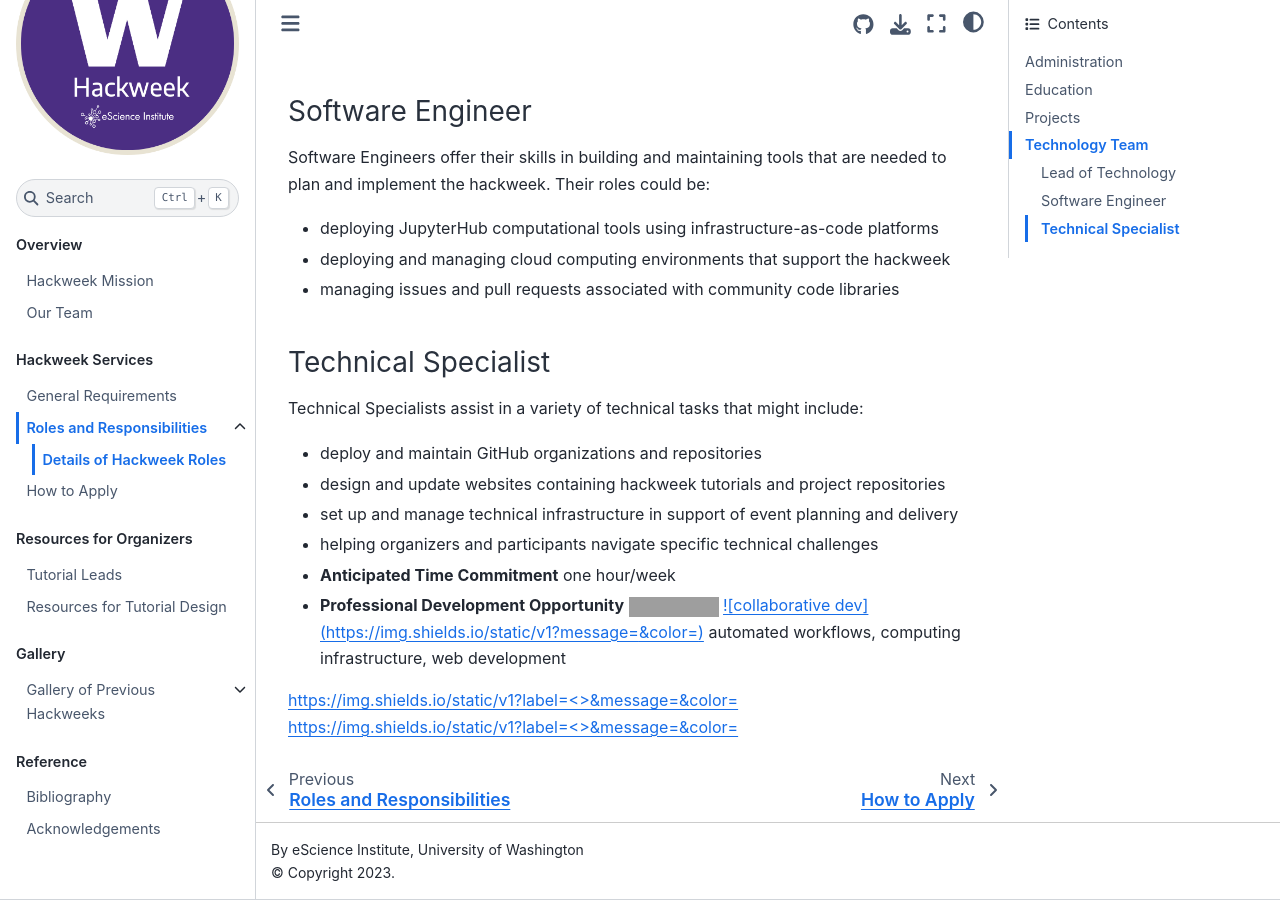
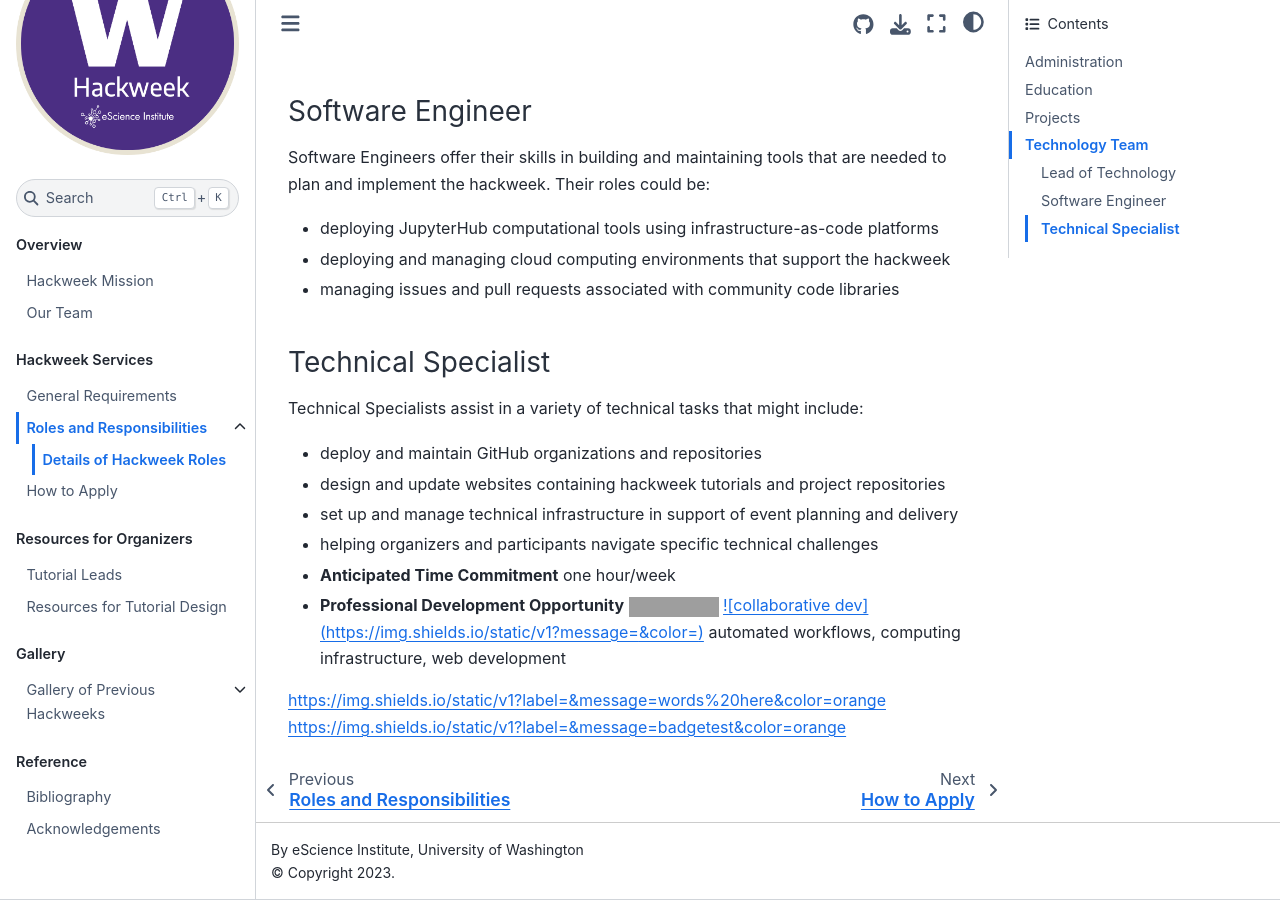
Before and after one commit to uwhackweek/hackweeks-as-a-service, a Jupyter Book: the page built from docs/services/roles-details.md, in a window 1280 px wide and 900 px high, scrolled down 5085 px. Built offline with Jupyter Book 1.0.4 settings and Sphinx 7.4.7 and the Sphinx Book theme 1.1.4, drawn with Linux system fonts in a browser that asks for light colours; some of the changed lines change nothing that is shown; grey boxes are pictures that could not be loaded.

Commit message:
another badge syntax test

```diff
--- a/docs/services/roles-details.md
+++ b/docs/services/roles-details.md
@@ -233,7 +233,7 @@
 * helping organizers and participants navigate specific technical challenges
 
 * **Anticipated Time Commitment** one hour/week
-* **Professional Development Opportunity** [![GH](https://img.shields.io/static/v1?message=<GitHub>&color=<orange>)](https://) [![collaborative dev](https://img.shields.io/static/v1?message=<collaborative development>&color=<orange>)](https://) automated workflows, computing infrastructure, web development
+* **Professional Development Opportunity** [![GH](https://img.shields.io/static/v1?label=&message=GitHub&color=orange)](https://) [![collaborative dev](https://img.shields.io/static/v1?message=<collaborative development>&color=<orange>)](https://) automated workflows, computing infrastructure, web development
 
-[https://img.shields.io/static/v1?label=<>&message=<words here>&color=<blue>]()
-[https://img.shields.io/static/v1?label=<>&message=<words here>&color=<green>](https://)
+[https://img.shields.io/static/v1?label=&message=words%20here&color=orange]()
+[https://img.shields.io/static/v1?label=&message=badgetest&color=orange](https://)
```
